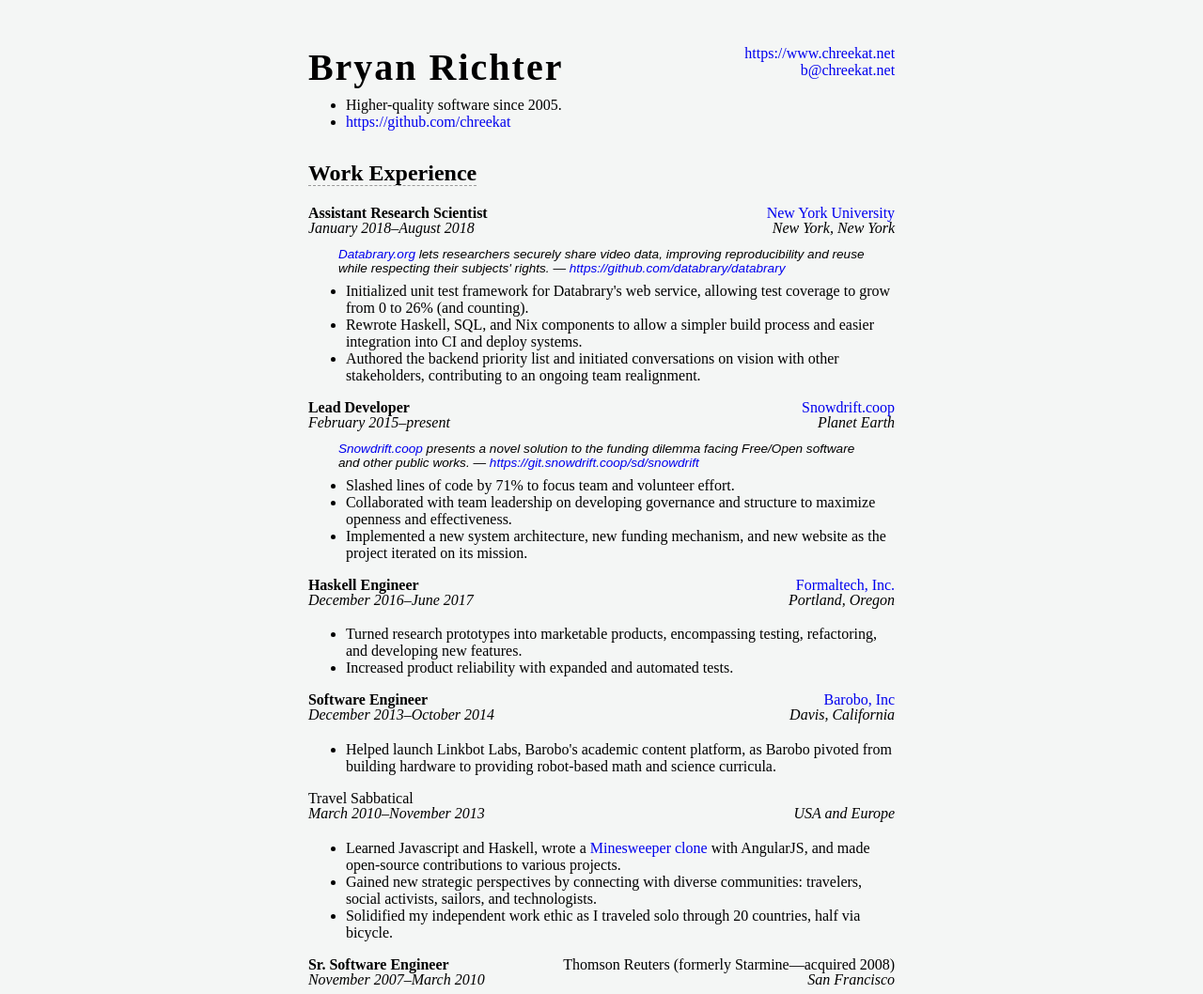
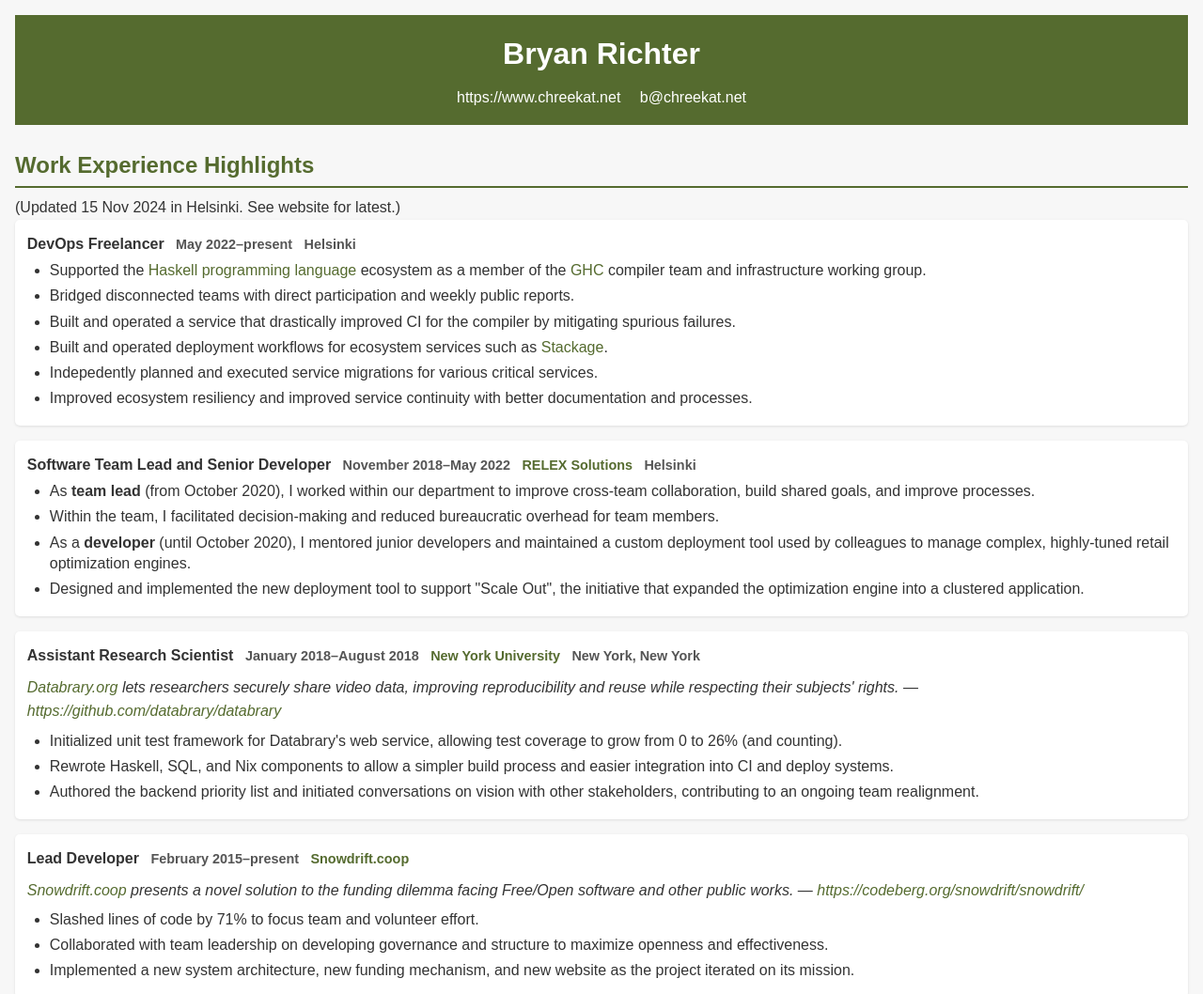
Before and after one commit to chreekat/resume, a plain HTML site: page index.html in a window 1280 px wide. Shown: the top 1058 px of the page at 94% size. Drawn offline with Linux system fonts and the light colour scheme.

Commit message:
Massive update

```diff
--- a/index.html
+++ b/index.html
@@ -12,23 +12,16 @@
 <body>
 
 <header>
-  <!-- Listed first to float nicely. -->
+  <h1>Bryan Richter</h1>
   <ul class="contact-list">
     <li><a target=_new href="https://www.chreekat.net"
       >https://www.chreekat.net</a></li>
     <li><a target=_new href="mailto:b@chreekat.net"
       >b@chreekat.net</a></li>
   </ul>
-  <h1>Bryan Richter</h1>
 </header>
 
 <section class="execSummary">
-  <ul>
-    <li>
-      Higher-quality software since 2005.
-    <li>
-      <a href="https://github.com/chreekat">https://github.com/chreekat</a>
-  </ul>
 </section>
 
 <section class="workExperience">
@@ -49,15 +42,82 @@
         19 Jan 2018 in Brooklyn, New York
         07 Jul 2018 in Brooklyn, New York
         16 Aug 2018 in Brooklyn, New York
+        15 Nov 2024 in Helsinki
       -->
       <span class="exp"
-         title="Updated 16 Aug 2018 in Brooklyn, New York">
-        Work Experience
+         title="Updated 15 Nov 2024 in Helsinki">
+        Work Experience Highlights
       </span>
+    </h2>
       <div class="workexp-updated">
-        (Updated 16 Aug 2018 in Brooklyn, New York. See website for latest.)
+        (Updated 15 Nov 2024 in Helsinki. See website for latest.)
       </div>
-    </h2>
+  </div>
+
+  <!--
+  <div class="workExpBlock">
+    <div class="workExp">
+      <span class="role"></span>
+      <span class="dates"></span>
+      <span class="employer">
+        <a href="" target=_new></a></span>
+      <span class="location"></span>
+    </div>
+    <ul>
+    </ul>
+  </div>
+  -->
+  <div class="workExpBlock">
+    <div class="workExp">
+      <span class="role">DevOps Freelancer</span>
+      <span class="dates">May 2022–present</span>
+      <span class="location">Helsinki</span>
+    </div>
+    <ul>
+      <li>
+        Supported the <a href="https://haskell.org">Haskell programming
+        language</a> ecosystem as a member of the <a href=" ">GHC</a> compiler
+        team and infrastructure working group.
+      <li>
+        Bridged disconnected teams with direct participation and weekly public reports.
+      <li>
+        Built and operated a service that drastically improved CI for the
+        compiler by mitigating spurious failures.
+      <li>
+        Built and operated deployment workflows for ecosystem services such as
+        <a href="https://stackage.org">Stackage</a>.
+      <li>
+        Indepedently planned and executed service migrations for various critical services.
+      <li>
+        Improved ecosystem resiliency and improved service continuity with
+        better documentation and processes.
+    </ul>
+  </div>
+  <div class="workExpBlock">
+    <div class="workExp">
+      <span class="role">Software Team Lead and Senior Developer</span>
+      <span class="dates">November 2018–May 2022</span>
+      <span class="employer">
+        <a href="https://www.relexsolutions.com/" target=_new>RELEX Solutions</a></span>
+      <span class="location">Helsinki</span>
+    </div>
+    <ul>
+      <li>
+        As <b>team lead</b> (from October 2020), I worked within our department to
+        improve cross-team collaboration, build shared goals, and improve
+        processes.
+      <li>
+        Within the team, I facilitated decision-making and reduced bureaucratic
+        overhead for team members.
+      <li>
+        As a <b>developer</b> (until October 2020), I mentored junior developers
+        and maintained a custom deployment tool used by colleagues to manage
+        complex, highly-tuned retail optimization engines.
+      <li>
+        Designed and implemented the new deployment tool to support "Scale Out",
+        the initiative that expanded the optimization engine into a clustered
+        application.
+    </ul>
   </div>
 
   <div class="workExpBlock">
@@ -94,14 +154,13 @@
       <span class="dates">February 2015–present</span>
       <span class="employer">
         <a href="https://snowdrift.coop" target=_new>Snowdrift.coop</a></span>
-      <span class="location">Planet Earth</span>
     </div>
     <div class="project-context">
       <a href="https://snowdrift.coop" target=_new>Snowdrift.coop</a> presents
       a novel solution to the funding dilemma facing Free/Open software and
       other public works. — <a class="code-link"
-      href="https://git.snowdrift.coop/sd/snowdrift/"
-      >https://git.snowdrift.coop/sd/snowdrift</a>
+      href="https://codeberg.org/snowdrift/snowdrift/"
+      >https://codeberg.org/snowdrift/snowdrift/</a>
     </div>
     <ul>
       <li>
@@ -115,12 +174,13 @@
     </ul>
   </div>
 
+  <!--
   <div class="workExpBlock">
     <div class="workExp">
       <span class="role">Haskell Engineer</span>
       <span class="dates">December 2016–June 2017</span>
       <span class="employer">
-        <a href="https://formal.tech" target=_new>Formaltech, Inc.</a></span>
+        Formaltech, Inc.</a></span>
       <span class="location">Portland, Oregon</span>
     </div>
     <ul>
@@ -131,7 +191,9 @@
         Increased product reliability with expanded and automated tests.
     </ul>
   </div>
+  -->
 
+  <!--
   <div class="workExpBlock">
     <div class="workExp">
       <span class="role">Software Engineer</span>
@@ -147,6 +209,7 @@
         science curricula.
     </ul>
   </div>
+  -->
 
   <div class="workExpBlock">
     <div class="workExp">
@@ -156,7 +219,7 @@
     </div>
     <ul>
       <li>
-        Learned Javascript and Haskell, wrote a
+        Learned JavaScript and Haskell, wrote a
         <a href="http://www.chreekat.net/fladdermus/"
           >Minesweeper clone</a>
         with AngularJS, and made open-source contributions to various projects.
@@ -188,6 +251,7 @@
     </ul>
   </div>
 
+  <!--
   <div class="workExpBlock">
     <div class="workExp">
       <span class="role">Lead Web Developer and System Administrator</span>
@@ -202,6 +266,7 @@
         collaboration, Perl system automation, and MySQL/PHP web development.
     </ul>
   </div>
+  -->
 </section>
 
 <section class="education">
@@ -211,7 +276,6 @@
       <span class="role">Computational Physics, B.S.</span>
       <span class="dates">June 2005</span>
       <span class="employer">University of California at Davis</span>
-      <span class="location">Davis, California</span>
     </div>
     <ul>
       <li>Computer Science minor.
@@ -237,11 +301,11 @@
     </ul>
   </div>
 </section>
-<section class="volunteering">
+<section class="volunteering no-page-break">
   <h2>Volunteering</h2>
+  <div class="workExpBlock">
     <div class="workExp">
-    <span class="dates">February–April 2013 and October–December 2014</span>
-    <span class="employer">SOIC—The Swedish Ship Götheborg</span>
+      <span class="role">The Swedish Ship Götheborg</span>
       <span class="location">Gothenburg, Sweden</span>
     </div>
     <ul>
@@ -249,11 +313,10 @@
         Winter maintenance of the ship’s rigging, which is faithful to
         18th-century standards and technology. Tarring, splicing,
         lashing, rope laying, woodwork, and sail making.
+      <li>
+        Volunteer crewmember serving as assistant bosun on voyages within Europe.
     </ul>
+  </div>
 </section>
-<footer class="small-screen-nav">
-  <span>To top.</span>
-  <a href="http://www.chreekat.net" target=_new>To chreekat.net.</a>
-</footer>
 </body>
 </html>
--- a/resume.css
+++ b/resume.css
@@ -1,217 +1,294 @@
-/*
- * Nicer defaults
- *
- */
+/* General Reset */
+body, h1, h2, h3, p, ul, li, table, span, a {
+  margin: 0;
+  padding: 0;
+  box-sizing: border-box;
+}
+
+body {
+  font-family: 'Arial', sans-serif;
+  line-height: 1.6;
+  color: #333;
+  background-color: #f7f7f7;
+  padding: 1rem;
+}
 
 a {
+  color: #007acc;
   text-decoration: none;
 }
+
 a:hover {
   text-decoration: underline;
 }
-@media screen {
-  body {
-    /* Off-white bg: "newspaper" */
-    background-color: hsl(170, 8%, 96%);
-    /* Keep line lengths legible */
-    max-width: 85ex;
-  }
+
+h1, h2 {
+  margin-bottom: 0.5rem;
 }
-@media screen and (min-width: 901px) {
-  body {
-    margin-left: auto;
-    margin-right: auto;
-    margin-top: 3em;
-  }
+
+ul {
+  list-style-type: disc;
+  margin-left: 1.5rem;
 }
-@media print {
-  a {
-    color: inherit;
-  }
-  body {
-    font: 11pt/1.2  Georgia,"Bitstream Charter",serif;
-  }
+
+/* Header */
+header {
+  background-color: #007acc;
+  color: white;
+  padding: 1rem;
+  margin-bottom: 1.5rem;
+  text-align: center;
+}
+
+header h1 {
+  font-size: 2rem;
+}
+
+header .contact-list {
+  list-style: none;
+  margin-top: 0.5rem;
+}
+
+/* Section Titles */
+section h2 {
+  font-size: 1.5rem;
+  border-bottom: 2px solid #007acc;
+  margin-bottom: 0.5rem;
+  padding-bottom: 0.2rem;
+  color: #007acc;
+}
+
+/* Work Experience */
+.workExperience {
+  margin-bottom: 2rem;
+}
+
+.workExpBlock {
+  margin-bottom: 1rem;
+  padding: 1rem;
+  background-color: white;
+  border-radius: 5px;
+  box-shadow: 0 1px 3px rgba(0, 0, 0, 0.1);
+}
+
+.workExpBlock .workExp span {
+  display: block;
+  font-weight: bold;
+}
+
+.workExpBlock ul {
+  margin-top: 0.5rem;
+}
+
+.workExpBlock li {
+  margin-bottom: 0.5rem;
+}
+
+/* Project Context */
+.project-context {
+  font-style: italic;
+  margin-top: 0.5rem;
+  margin-bottom: 0.5rem;
+}
+
+/* Education */
+table {
+  margin-top: 0.5rem;
+  width: 100%;
+  border-spacing: 0.5rem;
+}
+
+table td {
+  padding: 0.5rem;
+  background-color: #f1f1f1;
+  border-radius: 5px;
+}
+
+/* Volunteering */
+.volunteering ul {
+  margin-top: 0.5rem;
+}
+
+/* Footer */
+footer {
+  margin-top: 2rem;
+  text-align: center;
+  font-size: 0.8rem;
+}
+
+footer a {
+  color: #007acc;
+}
+
+
+
+
+
+
+
+
+
+
+
+
+/* General Reset */
+body, h1, h2, h3, p, ul, li, table, span, a {
+  margin: 0;
+  padding: 0;
+  box-sizing: border-box;
+}
+
+
+body {
+  font-family: 'Arial', sans-serif;
+  line-height: 1.6;
+  color: #333;
+  background-color: #f7f7f7;
+  padding: 1rem;
+}
+
+a {
+  color: #4CAF50;
+  text-decoration: none;
+}
+
+a:hover {
+  text-decoration: underline;
+  color: #3e8e41; /* Slightly darker green for hover */
+}
+
+h1, h2 {
+  margin-bottom: 0.5rem;
+}
+
+ul {
+  list-style-type: disc;
+  margin-left: 1.5rem;
+}
+
+/* Header */
+header {
+  background-color: #4CAF50; /* Warm, earthy green */
+  color: white;
+  padding: 1rem;
+  margin-bottom: 1.5rem;
+  text-align: center;
+}
+
+header h1 {
+  font-size: 2rem;
+}
+
+header .contact-list {
+  list-style: none;
+  margin-top: 0.5rem;
+}
+
+/* Contact List */
+header .contact-list {
+  list-style: disc inside; /* Adds visible bullets inside the list */
+  padding: 0; /* Removes extra padding */
+  margin: 0;
+  text-align: center;
+}
+
+header .contact-list li {
+  display: inline-block; /* Aligns items horizontally */
+  margin: 0 0.5rem; /* Adds spacing between items */
+  font-size: 1rem;
+}
+
+header .contact-list a {
+  color: white;
+  text-decoration: none;
+}
+
+header .contact-list a:hover {
+  text-decoration: underline;
+}
+
+/* Section Titles */
+section h2 {
+  font-size: 1.5rem;
+  margin-bottom: 0.5rem;
+  padding-bottom: 0.2rem;
+  border-bottom: 2px solid #4CAF50;
+  color: #4CAF50;
+}
+
+/* Work Experience */
+.workExpBlock {
+  margin-bottom: 1rem;
+  padding: 0.8rem;
+  background-color: white;
+  border-radius: 5px;
+  box-shadow: 0 1px 3px rgba(0, 0, 0, 0.1);
+}
+
+.workExpBlock .workExp span {
+  display: inline-block; /* Changed to inline-block to reduce spacing */
+  font-weight: bold;
+  margin-right: 0.5rem;
+}
+
+.workExpBlock ul {
+  margin-top: 0.3rem; /* Reduced top margin */
+}
+
+.workExpBlock li {
+  margin-bottom: 0.3rem; /* Reduced bottom margin between list items */
+  line-height: 1.4; /* Adjusted line spacing */
+}
+
+/* General Spacing Adjustments */
+.workExp span.dates,
+.workExp span.location,
+.workExp span.employer {
+  font-size: 0.9rem; /* Slightly smaller font size */
+  color: #555; /* Lighter color for secondary details */
+}
+
+/* Volunteering */
+.volunteering ul {
+  margin-top: 0.5rem;
+}
+
+/* Footer */
+footer {
+  margin-top: 2rem;
+  text-align: center;
+  font-size: 0.8rem;
+}
+
+footer a {
+  color: #007acc;
+}
+
+
+/* Updated Color Scheme */
+header {
+  background-color: #556B2F; /* Muted earthy green */
+  color: white;
+}
+
+section h2 {
+  border-bottom: 2px solid #556B2F;
+  color: #556B2F;
+}
+
+a {
+  color: #556B2F;
+}
+
+a:hover {
+  color: #3C5A24; /* Slightly darker green for hover */
 }
 
 /* Try to only break at the start of a section
 */
-section, h2, h1 {
+h2, h1 {
   page-break-after: avoid;
 }
-.workExpBlock {
+.workExpBlock, .no-page-break {
   page-break-inside: avoid;
 }
-
-/*
- * Heading styling
- *
- */
-
-h1 {
-  /* h1 is my name, which should be big on a resume. */
-  letter-spacing: 0.05em;
-  font-size: 2.5em;
-  margin: 0;
-}
-.execSummary ul {
-  margin-top: 0.5em;
-  margin-bottom: 2em;
-}
-@media print {
-  .execSummary ul {
-    margin-bottom: 1.5em;
-  }
-}
-/*
- * Fancy workexp-updated text. Part hovertext, part little text, depending on media.
- *
- */
-
-.workexp-updated {
-  font-weight: normal;
-  /* FIXME: This should be specified relative to the default (currently 12pt) */
-  font-size: 10pt;
-  margin-left: 1rem;
-}
-@media screen and (min-width: 901px) {
-  .workexp-updated {
-    display: none;
-  }
-  span.exp {
-    border-bottom: 1px #999 dashed;
-  }
-  span.exp:hover {
-    background-color: hsl(170, 9%, 90%);
-  }
-}
-
-/*
- * Fancy work experience header blocks
- *
- */
-
-/* TODO: Rewrite this using "or" queries. */
-.workExp .role:not(.sabbatical) {
-  font-weight: bold;
-}
-.workExp {
-  position: relative;
-  padding-bottom: 2.3em;
-}
-.workExp span {
-  position: absolute;
-}
-.workExp .role,
-.workExp .dates {
-  left: 0;
-}
-.workExp .location,
-.workExp .employer {
-  text-align: right;
-  right: 0;
-}
-.workExp .location,
-.workExp .dates {
-  top: 1em;
-  font-style: italic;
-}
-/* This resets some stuff. Would be cleaner to use "or" queries; see above. */
-@media screen and (max-width: 900px) {
-  .workExp span:after {
-    content: ".";
-  }
-  .workExp .employer {
-    font-style: italic;
-  }
-  .workExp {
-    position: inherit;
-    padding-bottom: inherit;
-  }
-  .workExp span {
-    position: inherit;
-  }
-  .workExp .role,
-  .workExp .employer {
-    left: inherit;
-  }
-  .workExp .location,
-  .workExp .dates {
-    text-align: inherit;
-    right: inherit;
-  }
-  .workExp .employer,
-  .workExp .dates {
-    top: inherit;
-  }
-}
-
-/* Project context blurb at the bottom of a workExp block. */
-.workExpBlock .project-context {
-    font-family: sans-serif;
-    font-style: italic;
-    font-size: 85%;
-    margin: 8px 2rem;
-}
-.workExpBlock .project-context + ul {
-    margin-top: 8px;
-}
-/*
- * Table of courses taken (the only table so far)
- *
- */
-
-table {
-  margin-left: auto;
-  margin-right: auto;
-}
-li table {
-  margin-left: 2.5em;
-}
-td + td {
-  padding-left: 4.5em;
-}
-td {
-  padding: 0em;
-}
-
-/*
- * Fancy contact-list block
- *
- */
-
-header {
-  /* Anchor the contact-list */
-  position: relative;
-}
-/* TODO: Also use "or" here.
-/* @media screen and (min-width: 901px) { */
-  li.contact-list {
-    display: none;
-  }
-  ul.contact-list {
-    float: right;
-    text-align: right;
-    margin: 0;
-  }
-  .contact-list li {
-    list-style-type: none;
-  }
-/* } */
-@media screen and (max-width: 900px) {
-  li.contact-list {
-    display: list-item;
-  }
-  ul.contact-list {
-    display: none;
-  }
-}
-
-/*
- * Small-screen nav footer
- *
- */
-
-.small-screen-nav {
-  display: none;
-}
-/* Todo: real display on small screens */
```
Lines whose indentation alone changed are shown as unchanged.
